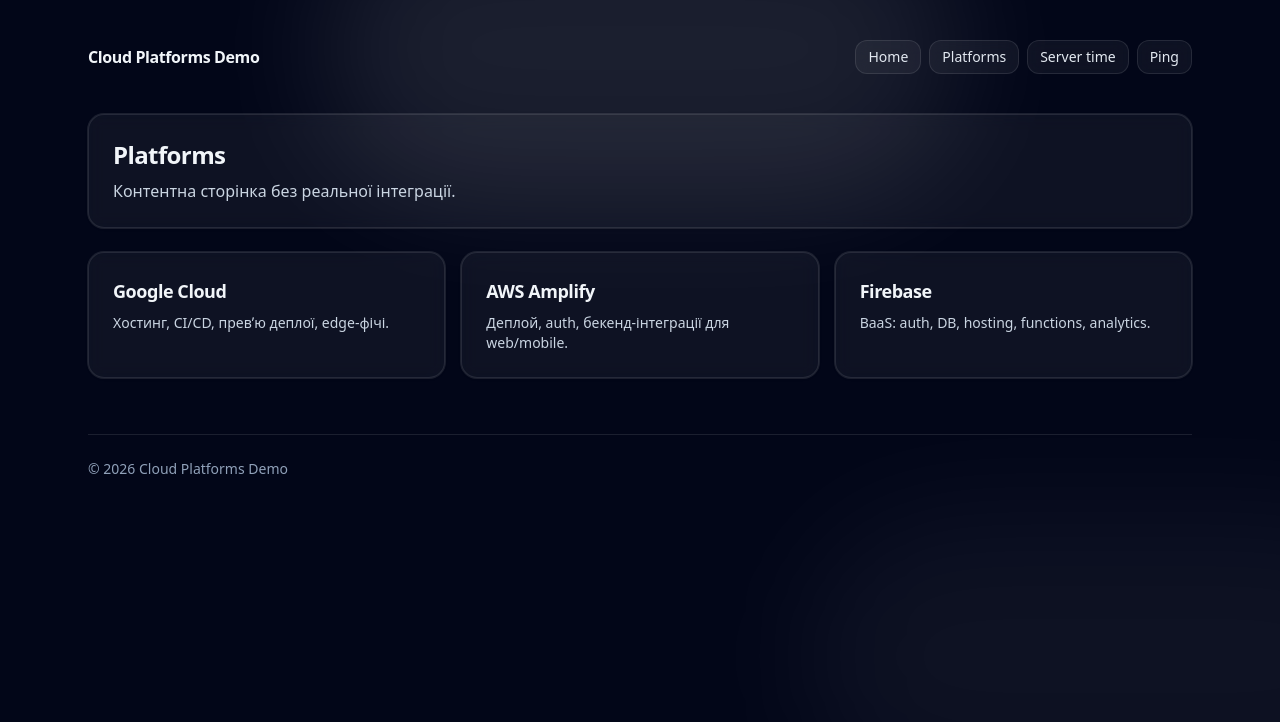
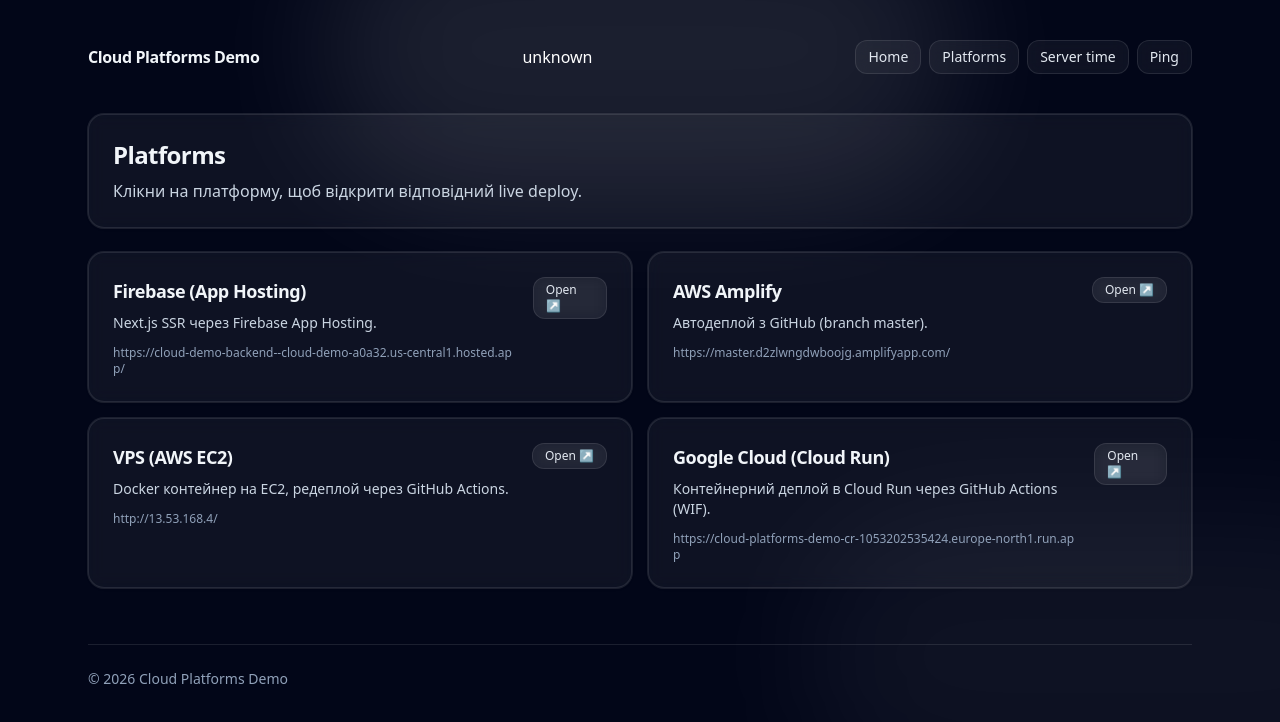
Before and after one commit to akoval29/cloud-platforms-demo, a Next.js app: page /platforms in a window 1280 px wide. Shown: the top 722 px of the page. Built offline with nearby package versions, Linux system fonts and the light colour scheme.

Commit message:
4 platforms

```diff
--- a/components/Layout.tsx
+++ b/components/Layout.tsx
@@ -23,6 +23,10 @@
             Cloud Platforms Demo
           </Link>
 
+          <span className="text-white font-medium">
+            {process.env.NEXT_PUBLIC_PLATFORM_NAME ?? "unknown"}
+          </span>
+
           <nav className="flex items-center gap-2">
             {nav.map(([label, href]) => (
               <Link key={href} href={href} className="glass-btn">
--- a/pages/platforms.tsx
+++ b/pages/platforms.tsx
@@ -1,13 +1,27 @@
 // pages/platforms.tsx
 import Head from "next/head";
 
-const platforms = [
-  { name: "Google Cloud", desc: "Хостинг, CI/CD, превʼю деплої, edge-фічі." },
+const deployments = [
+  {
+    name: "Firebase (App Hosting)",
+    url: "https://cloud-demo-backend--cloud-demo-a0a32.us-central1.hosted.app/",
+    desc: "Next.js SSR через Firebase App Hosting.",
+  },
   {
     name: "AWS Amplify",
-    desc: "Деплой, auth, бекенд-інтеграції для web/mobile.",
+    url: "https://master.d2zlwngdwboojg.amplifyapp.com/",
+    desc: "Автодеплой з GitHub (branch master).",
   },
-  { name: "Firebase", desc: "BaaS: auth, DB, hosting, functions, analytics." },
+  {
+    name: "VPS (AWS EC2)",
+    url: "http://13.53.168.4/",
+    desc: "Docker контейнер на EC2, редеплой через GitHub Actions.",
+  },
+  {
+    name: "Google Cloud (Cloud Run)",
+    url: "https://cloud-platforms-demo-cr-1053202535424.europe-north1.run.app",
+    desc: "Контейнерний деплой в Cloud Run через GitHub Actions (WIF).",
+  },
 ] as const;
 
 export default function PlatformsPage() {
@@ -21,16 +35,33 @@
         <div className="glass p-6">
           <h1 className="text-2xl font-semibold tracking-tight">Platforms</h1>
           <p className="mt-2 text-slate-300">
-            Контентна сторінка без реальної інтеграції.
+            Клікни на платформу, щоб відкрити відповідний live deploy.
           </p>
         </div>
 
-        <section className="grid gap-4 md:grid-cols-3">
-          {platforms.map((p) => (
-            <article key={p.name} className="glass glass-hover p-6">
-              <h2 className="text-lg font-semibold tracking-tight">{p.name}</h2>
-              <p className="mt-2 text-sm text-slate-300">{p.desc}</p>
-            </article>
+        <section className="grid gap-4 md:grid-cols-2">
+          {deployments.map((p) => (
+            <a
+              key={p.name}
+              href={p.url}
+              target="_blank"
+              rel="noreferrer noopener"
+              className="glass glass-hover group p-6"
+            >
+              <div className="flex items-start justify-between gap-4">
+                <div>
+                  <h2 className="text-lg font-semibold tracking-tight">
+                    {p.name}
+                  </h2>
+                  <p className="mt-2 text-sm text-slate-300">{p.desc}</p>
+                  <p className="mt-3 text-xs text-slate-400 break-all">
+                    {p.url}
+                  </p>
+                </div>
+
+                <span className="glass-btn px-3 py-1 text-xs">Open ↗</span>
+              </div>
+            </a>
           ))}
         </section>
       </main>
```
